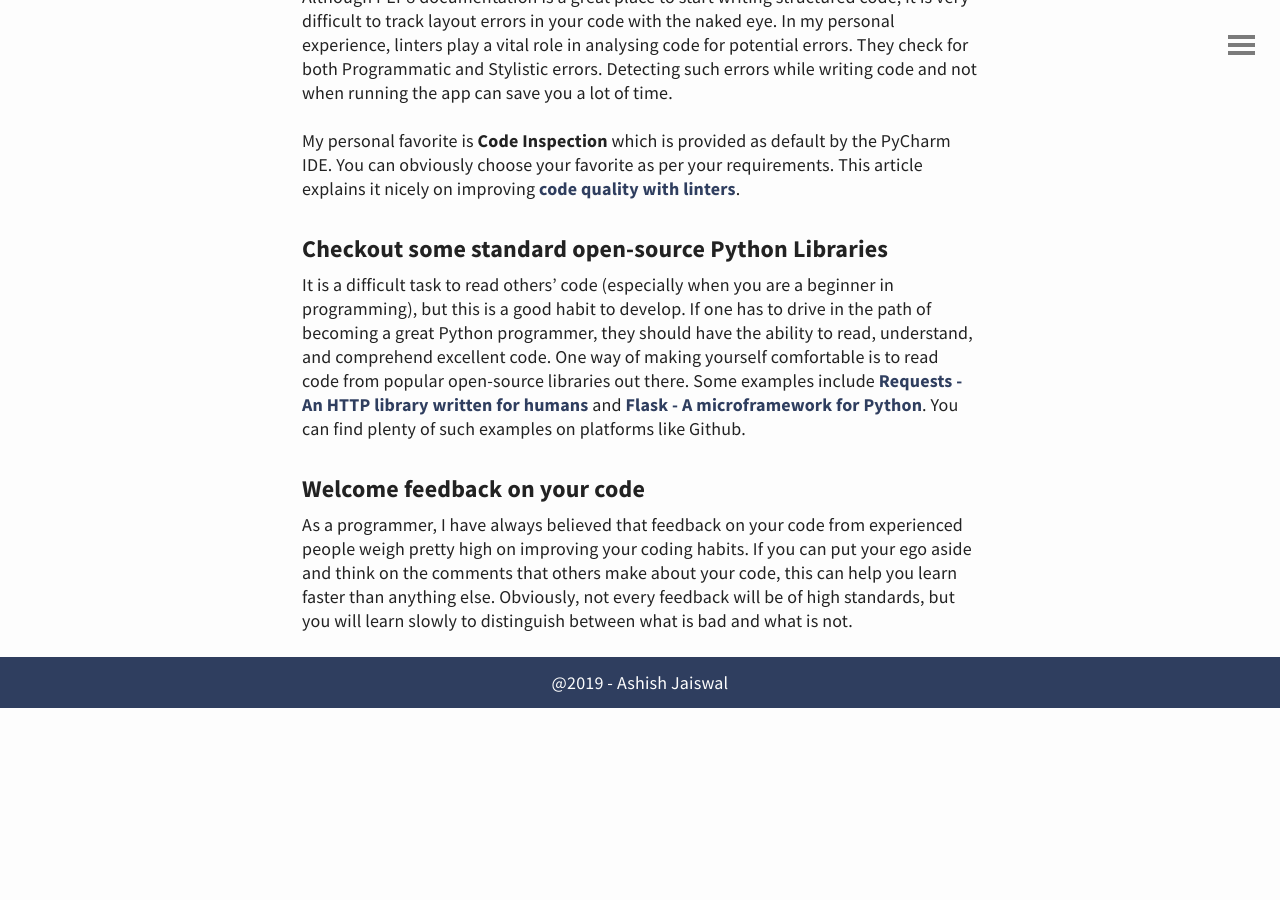
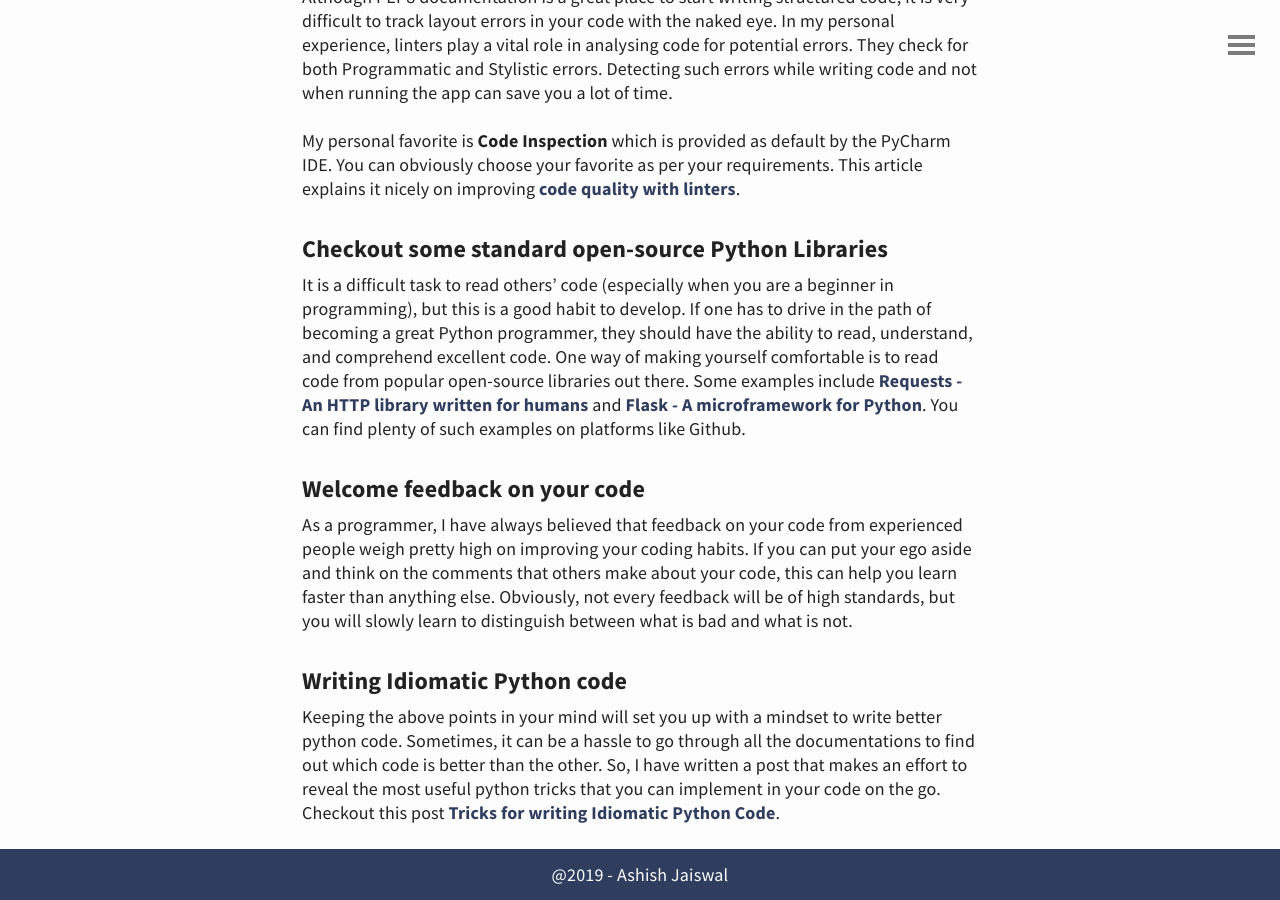
Before and after one commit to asheeshcric/blog, a Jekyll site: the page built from _posts/2019-02-08-pythonic-code.md, in a window 1280 px wide and 900 px high, scrolled down 2167 px. Built offline with Jekyll 4.4.1, drawn with Linux system fonts in a browser that asks for light colours; before the commit the page ends 2875 px from its top, so only the background shows below that.

Commit message:
Add link to a second post

```diff
--- a/_posts/2019-02-08-pythonic-code.md
+++ b/_posts/2019-02-08-pythonic-code.md
@@ -86,4 +86,12 @@ As a programmer, I have always believed that feedback on your code from experien
 people weigh pretty high on improving your coding habits. If you can put your ego
 aside and think on the comments that others make about your code, this can help you
 learn faster than anything else. Obviously, not every feedback will be of high standards,
-but you will learn slowly to distinguish between what is bad and what is not.
+but you will slowly learn to distinguish between what is bad and what is not.
+
+
+### Writing Idiomatic Python code
+Keeping the above points in your mind will set you up with a mindset to write better
+python code. Sometimes, it can be a hassle to go through all the documentations to
+find out which code is better than the other. So, I have written a post that makes an
+effort to reveal the most useful python tricks that you can implement in your code on
+the go. Checkout this post [Tricks for writing Idiomatic Python Code]({% post_url 2019-02-09-idiomatic-python %}).
```
Also changed, not shown: _posts/2019-02-09-idiomatic-python.md (added, +3 -0 lines).
